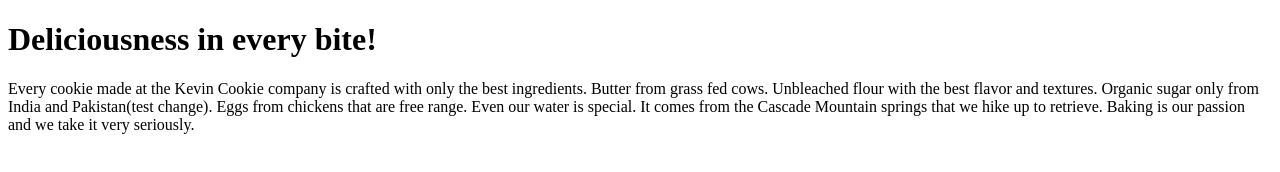
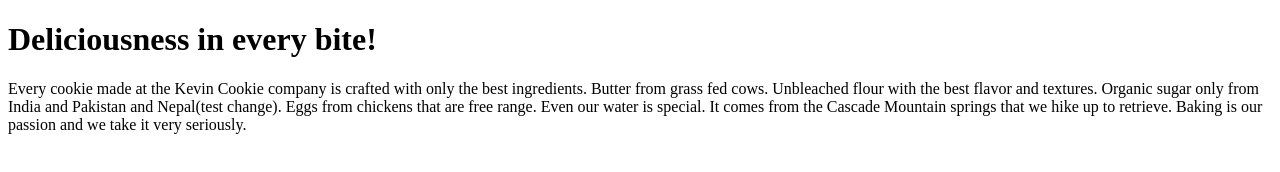
Before and after one commit to ISSAGGU/first_repo, a plain HTML site: page index.htm in a window 1280 px wide. Drawn offline with Linux system fonts and the light colour scheme.

Commit message:
Update index.htm

```diff
--- a/index.htm
+++ b/index.htm
@@ -4,7 +4,7 @@
 
 <h1>Deliciousness in every bite!</h1>
 
-<p>Every cookie made at the Kevin Cookie company is crafted with only the best ingredients. Butter from grass fed cows. Unbleached flour with the best flavor and textures. Organic sugar only from India and Pakistan(test change). Eggs from chickens that are free range. Even our water is special. It comes from the Cascade Mountain springs that we hike up to retrieve. Baking is our passion and we take it very seriously.</p>
+<p>Every cookie made at the Kevin Cookie company is crafted with only the best ingredients. Butter from grass fed cows. Unbleached flour with the best flavor and textures. Organic sugar only from India and Pakistan and Nepal(test change). Eggs from chickens that are free range. Even our water is special. It comes from the Cascade Mountain springs that we hike up to retrieve. Baking is our passion and we take it very seriously.</p>
 
 
 </body>
```
